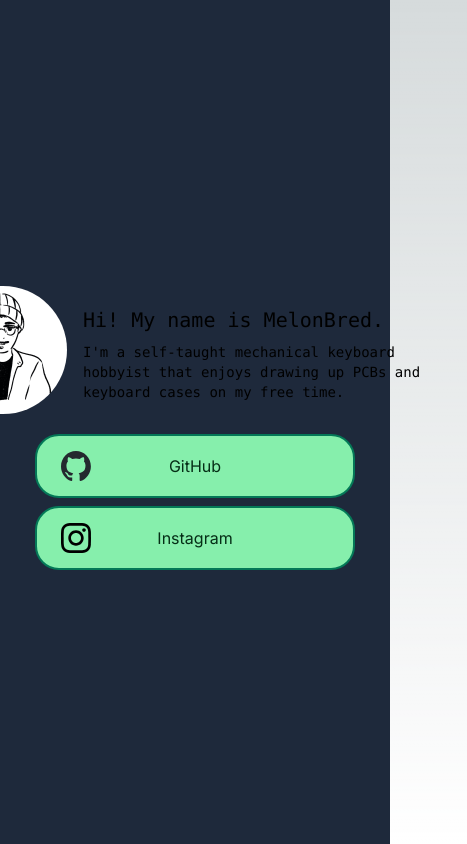
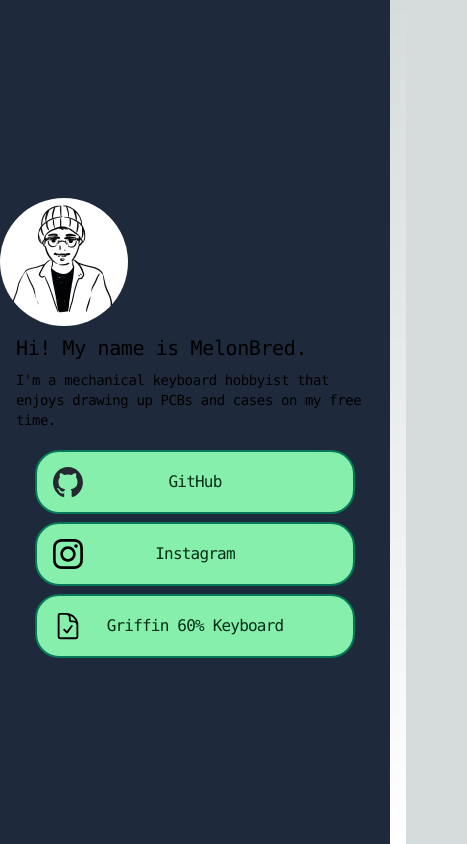
Before and after one commit to melonbred/personal-website, a Next.js app: page / in a window 390 px wide. Shown: the whole page, 467 px wide, since content can reach past the window. Built offline with nearby package versions, Linux system fonts and the light colour scheme.

Commit message:
Added Griffin kb button. Fixed responsive div size for text.

```diff
--- a/src/app/layout.tsx
+++ b/src/app/layout.tsx
@@ -1,21 +1,21 @@
-import './globals.css'
-import { Inter } from 'next/font/google'
+import "./globals.css";
+import { Inter } from "next/font/google";
 
-const inter = Inter({ subsets: ['latin'] })
+const inter = Inter({ subsets: ["latin"] });
 
 export const metadata = {
-  title: 'Create Next App',
-  description: 'Generated by create next app',
-}
+  title: "MelonBred Keyboards",
+  description: "MelonBred personal website.",
+};
 
 export default function RootLayout({
   children,
 }: {
-  children: React.ReactNode
+  children: React.ReactNode;
 }) {
   return (
     <html lang="en">
       <body className={inter.className}>{children}</body>
     </html>
-  )
+  );
 }
--- a/src/app/page.tsx
+++ b/src/app/page.tsx
@@ -8,21 +8,21 @@ export default function Home() {
   return (
     <div className="flex justify-center h-screen items-center bg-slate-800">
       <div className="flex flex-col items-center">
-        <div className="flex justify-center m-4">
+        <div className="md:flex justify-center items-center m-4 w-max">
           <div className="h-32 w-32 overflow-hidden rounded-full">
             <Image
               alt="MB Headshot"
               height={10000}
               width={10000}
               src="/headshot.jpg"
-              className="rounded-full scale-125"
+              className="rounded-full scale-125 flex justify-center"
             />
           </div>
-          <div className="w-96 px-4 font-mono flex flex-col justify-center">
+          <div className="w-screen px-4 font-mono tracking-tight flex flex-col justify-center md:w-96">
             <h1 className="text-xl py-2">Hi! My name is MelonBred.</h1>
             <p className="text-sm">
-              I&apos;m a self-taught mechanical keyboard hobbyist that enjoys
-              drawing up PCBs and keyboard cases on my free time.
+              I&apos;m a mechanical keyboard hobbyist that enjoys drawing up
+              PCBs and cases on my free time.
             </p>
           </div>
         </div>
@@ -36,6 +36,11 @@ export default function Home() {
           href="https://www.instagram.com/melonbred.kb/"
           img="/iconmonstr-instagram-11.svg"
         />
+        <GenericButton
+          text="Griffin 60% Keyboard"
+          href="https://geekhack.org/index.php?topic=120200.0"
+          img="/DocumentCheck.svg"
+        />
       </div>
     </div>
   );
--- a/src/components/GenericButton.tsx
+++ b/src/components/GenericButton.tsx
@@ -9,11 +9,13 @@ type GenericButtonProps = {
 export default function GenericButton({ text, href, img }: GenericButtonProps) {
   return (
     <a href={href} target="_blank">
-      <div className="bg-green-300 border-2 border-emerald-700 text-green-950 rounded-3xl w-80 h-16 flex items-center m-1 hover:scale-105">
-        <div className="px-6">
+      <div className="bg-green-300 border-2 border-emerald-700 text-green-950 rounded-3xl w-80 h-16 flex items-center m-1 transition duration-150 hover:scale-105">
+        <div className="pl-4 pr-2">
           <Image alt={text} height={30} width={30} src={img} />
         </div>
-        <div className="flex w-40 justify-center">{text}</div>
+        <div className="flex w-52 justify-center font-mono tracking-tighter">
+          {text}
+        </div>
       </div>
     </a>
   );
```
Also changed, not shown: public/DocumentCheck.svg (added).
